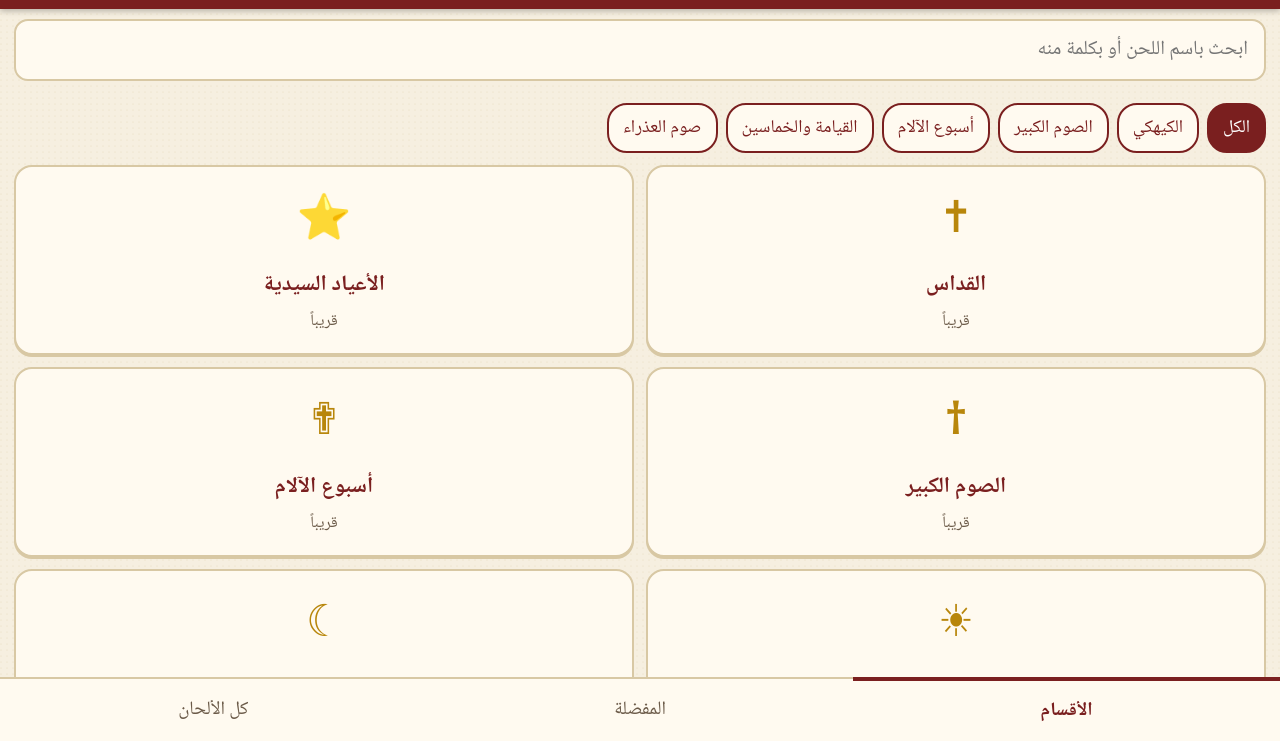
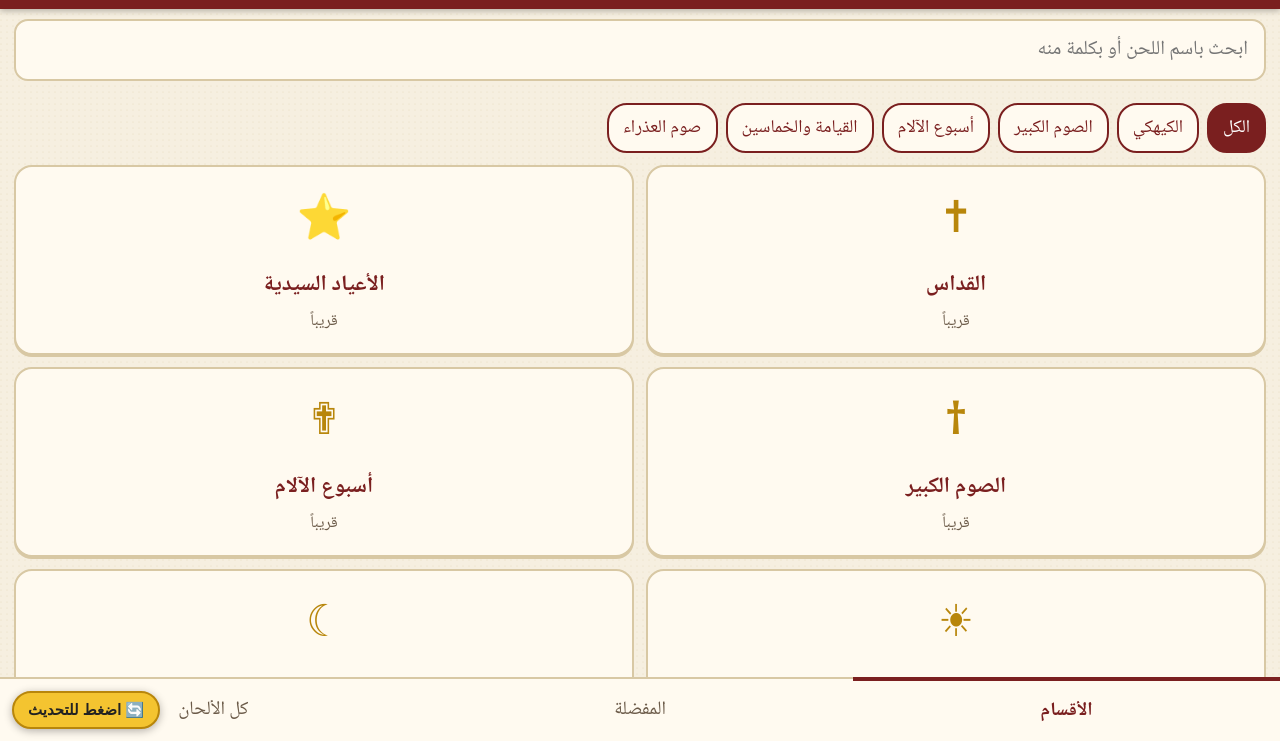
Before and after one commit to anba-moses-youth/alhan, a plain HTML site: page index.html in a window 1280 px wide. Shown: the part 59-800 px from the top of the page. Drawn offline with Linux system fonts and the light colour scheme.

Commit message:
Add update button script to index.html

```diff
--- a/index.html
+++ b/index.html
@@ -8,4 +8,4 @@
 <main id="view"></main>
 <nav><button data-t="home" class="on">الأقسام</button><button data-t="fav">المفضلة</button><button data-t="all">كل الألحان</button></nav>
 <div id="sheet" hidden></div>
-<script src="app.js"></script></body></html>
+<script src="app.js"></script><script>(function(){if(window.__upd)return;window.__upd=1;var b=document.createElement('button');b.id='updbtn';b.textContent='🔄 اضغط للتحديث';b.setAttribute('style','position:fixed;bottom:12px;left:12px;z-index:99999;background:#f4c430;color:#222;border:2px solid #b8860b;border-radius:22px;padding:8px 14px;font:bold 15px sans-serif;box-shadow:0 2px 8px rgba(0,0,0,.3)');b.onclick=async function(){b.textContent='جاري التحديث...';try{var rs=await navigator.serviceWorker.getRegistrations();for(var r of rs)await r.unregister();var ks=await caches.keys();for(var k of ks)await caches.delete(k)}catch(e){}location.reload()};document.body.appendChild(b);if('serviceWorker' in navigator){var had=!!navigator.serviceWorker.controller;navigator.serviceWorker.getRegistration().then(function(r){r&&r.update()}).catch(function(){});navigator.serviceWorker.addEventListener('controllerchange',function(){if(had&&!window.__r){window.__r=1;location.reload()}})}})();</script></body></html>
```
